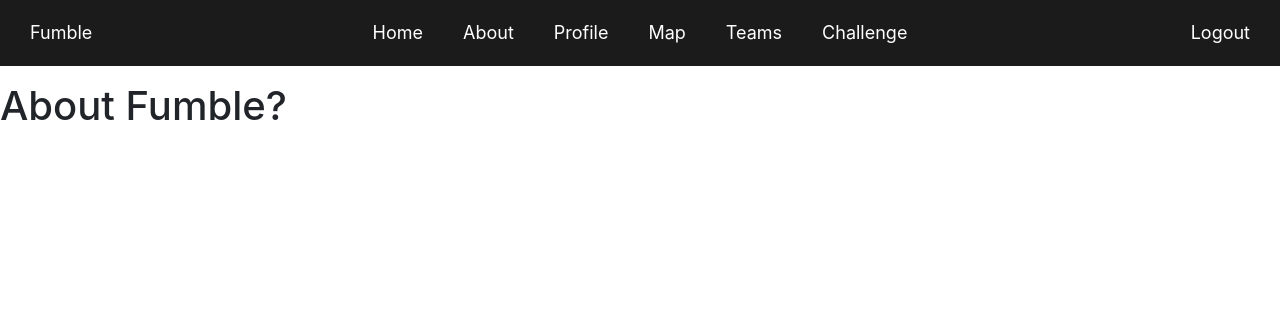
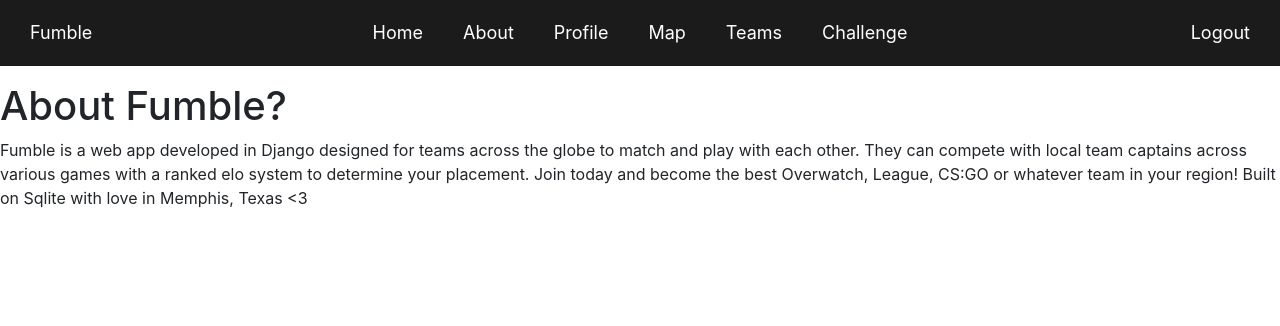
Before and after one commit to bnguye1/Fumble, a Django app: template Fumble_project/website/templates/website/about.html in a window 1280 px wide. Shown: the top 326 px of the page. Run offline with Django 4.2, Linux system fonts and the light colour scheme; the template is opened without the code that fills it, so the values that code supplies are empty; parts of the project's set-up code (start-up, migrations or seed data) failed here and were passed over.

Commit message:
updated about page

```diff
--- a/Fumble_project/website/templates/website/about.html
+++ b/Fumble_project/website/templates/website/about.html
@@ -5,6 +5,7 @@
     <meta charset="UTF-8">
     <meta name="viewport" content="width=device-width, initial-scale=1, shrink-to-fit=no">
     <title>About Fumble</title>
+
     <!-- Bootstrap CSS -->
     <link rel="stylesheet" href="https://cdn.jsdelivr.net/npm/bootstrap@4.0.0/dist/css/bootstrap.min.css" integrity="sha384-Gn5384xqQ1aoWXA+058RXPxPg6fy4IWvTNh0E263XmFcJlSAwiGgFAW/dAiS6JXm" crossorigin="anonymous">
 
@@ -55,6 +56,9 @@
         <a class="navbar-logout" href="http://127.0.0.1:8000/logout">Logout</a>
     </ul>
     <h1>About Fumble?</h1>
-
+<p>Fumble is a web app developed in Django designed for teams across the globe to match and play with each other.
+        They can compete with local team captains across various games with a ranked elo system to determine your placement.
+        Join today and become the best Overwatch, League, CS:GO or whatever team in your region!
+    Built on Sqlite with love in Memphis, Texas <3</p>
 </body>
 </html>
--- a/Fumble_project/website/views.py
+++ b/Fumble_project/website/views.py
@@ -16,6 +16,9 @@ logger = logging.getLogger()
 
 def home(request):
     return render(request, 'website/home.html')
+
+    else:
+        return HttpResponseRedirect('/home')
 
 
 def about(request):
```
